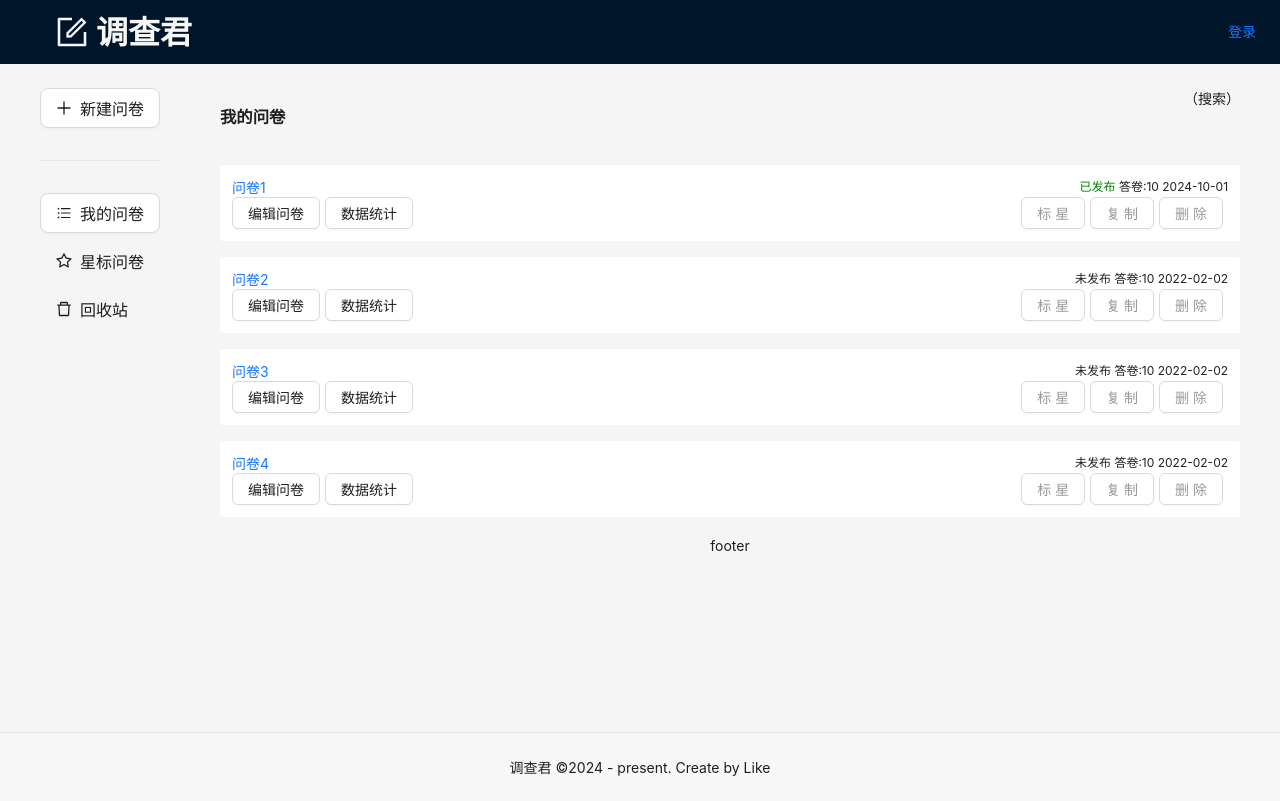
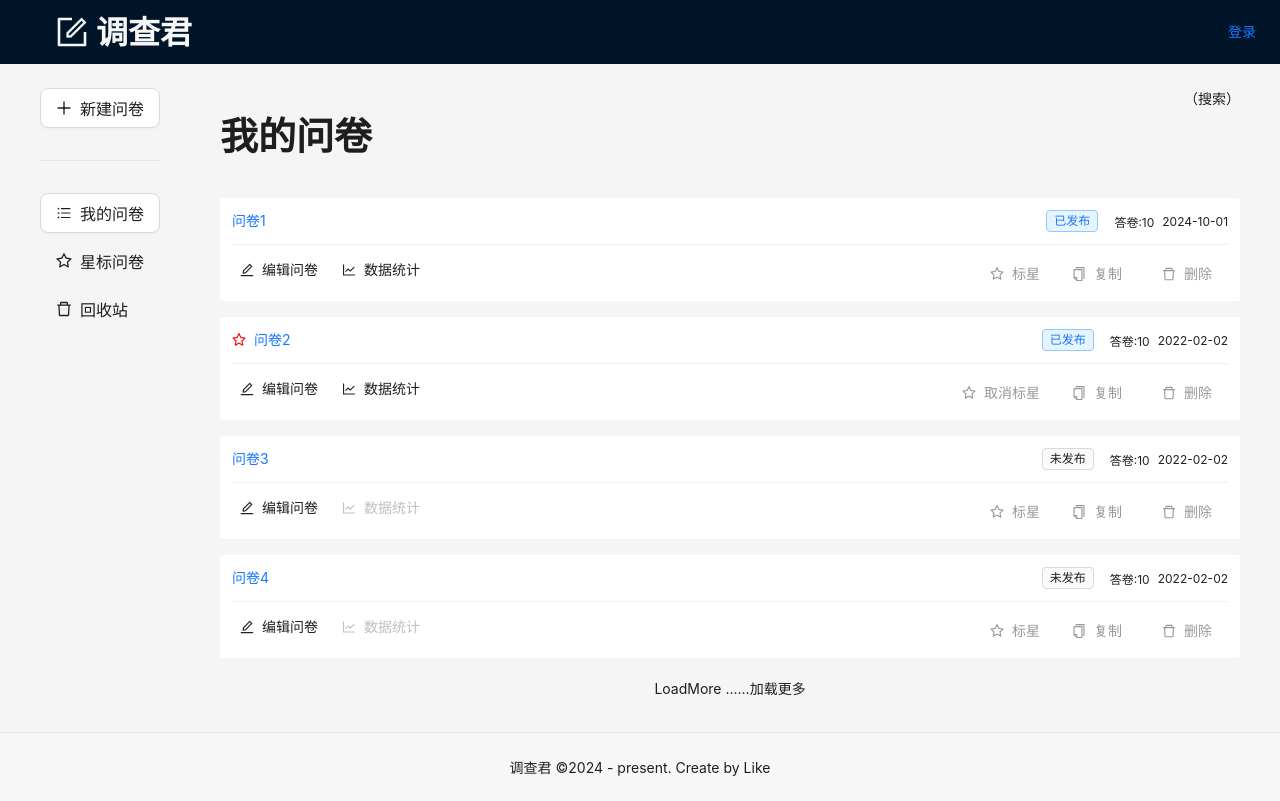
Before and after one commit to n7s4/wj-stars, a React (Create React App) app: page /manage/list in a window 1280 px wide. Built offline with nearby package versions, Linux system fonts and the light colour scheme.

Commit message:
feat:我的问卷页面开发

```diff
--- a/src/components/QuestionCard.module.scss
+++ b/src/components/QuestionCard.module.scss
@@ -26,7 +26,7 @@
   .left {
     flex: 1;
     button {
-      margin-right: 5px;
+      // margin-right: 5px;
     }
   }
   .right {
@@ -34,7 +34,7 @@
     text-align: right;
     button {
       color: #999;
-      margin-right: 5px;
+      // margin-right: 5px;
     }
   }
 }
--- a/src/components/QuestionCard.tsx
+++ b/src/components/QuestionCard.tsx
@@ -1,6 +1,16 @@
 import React, { FC } from "react";
 import styles from "./QuestionCard.module.scss";
-import { Button } from "antd";
+import { Button, Space, Divider, Tag, message, Modal } from "antd";
+import {
+  CopyOutlined,
+  DeleteOutlined,
+  EditOutlined,
+  ExclamationCircleOutlined,
+  LineChartOutlined,
+  StarOutlined,
+} from "@ant-design/icons";
+import { useNavigate, Link } from "react-router-dom";
+import Title from "antd/es/skeleton/Title";
 type PropsType = {
   _id: string;
   title: string;
@@ -11,38 +21,92 @@ type PropsType = {
 };
 const QuestionCard: FC<PropsType> = (props: PropsType) => {
   const { _id, title, isPublished, isStar, answerCount, createAt } = props;
+  const nav = useNavigate();
+  const [messageApi, contextHolder] = message.useMessage();
+  const { confirm } = Modal;
+  const duplicate = () => {
+    messageApi.open({
+      type: "success",
+      content: "复制成功",
+    });
+  };
+  const handleDle = () => {
+    confirm({
+      title: "确定要删除吗？",
+      cancelText: "取消",
+      okText: "确定",
+      content: "删除后无法恢复，确定要删除吗？",
+      icon: <ExclamationCircleOutlined />,
+      onOk: () => {
+        message.success("删除成功");
+      },
+    });
+  };
   return (
-    <>
     <div className={styles.container}>
       <div className={styles.title}>
         <div className={styles.left}>
-            <a href="">{title}</a>
+          <Link
+            to={isPublished ? `/question/stat/${_id}` : `/question/edit/${_id}`}
+          >
+            <Space>
+              {isStar && <StarOutlined style={{ color: "red" }} />}
+              {title}
+            </Space>
+          </Link>
         </div>
         <div className={styles.right}>
+          <Space>
             {isPublished ? (
-              <span style={{ color: "green" }}>已发布</span>
+              <Tag color="processing">已发布</Tag>
             ) : (
-              <span>未发布</span>
+              <Tag>未发布</Tag>
             )}
-            &nbsp;
             <span>答卷:{answerCount}</span>
-            &nbsp;
+
             <span>{createAt}</span>
+          </Space>
         </div>
       </div>
+      <Divider style={{ margin: "12px 0" }} />
       <div className={styles["button-container"]}>
         <div className={styles.left}>
-            <Button>编辑问卷</Button>
-            <Button>数据统计</Button>
+          {contextHolder}
+          <Space>
+            <Button
+              icon={<EditOutlined />}
+              type="text"
+              size="small"
+              onClick={() => nav(`/question/edit/${_id}`)}
+            >
+              编辑问卷
+            </Button>
+            <Button
+              icon={<LineChartOutlined />}
+              type="text"
+              size="small"
+              onClick={() => nav(`/question/stat/${_id}`)}
+              disabled={!isPublished}
+            >
+              数据统计
+            </Button>
+          </Space>
         </div>
         <div className={styles.right}>
-            <Button>标星</Button>
-            <Button>复制</Button>
-            <Button>删除</Button>
+          <Space>
+            <Button icon={<StarOutlined />} size="small" type="text">
+              {isStar ? "取消标星" : "标星"}
+            </Button>
+            <Button icon={<CopyOutlined />} type="text" onClick={duplicate}>
+              复制
+            </Button>
+            <Button icon={<DeleteOutlined />} type="text" onClick={handleDle}>
+              删除
+            </Button>
+          </Space>
         </div>
       </div>
     </div>
-    </>
   );
 };
 export default QuestionCard;
--- a/src/pages/Star.tsx
+++ /dev/null
@@ -1,6 +0,0 @@
-import React, { FC } from "react";
-
-const Star: FC = () => {
-  return <p>Star</p>;
-};
-export default Star;
--- a/src/pages/Star/index.tsx
+++ b/src/pages/Star/index.tsx
@@ -1,6 +1,49 @@
-import React, { FC } from "react";
-
+import React, { FC, useState } from "react";
+import QuestionCard from "../../components/QuestionCard";
+import { useSearchParams } from "react-router-dom";
+import { useTitle } from "ahooks";
+import { Empty, Typography } from "antd";
+import styles from "../manage/Common.module.scss";
+const rawQuestionList = [
+  {
+    _id: "q1",
+    title: "问卷1",
+    isPublished: true,
+    isStar: true,
+    answerCount: 10,
+    createAt: "2024-10-01",
+  },
+  {
+    _id: "q2",
+    title: "问卷2",
+    isPublished: true,
+    isStar: true,
+    answerCount: 10,
+    createAt: "2022-02-02",
+  },
+];
+const { Title } = Typography;
 const Star: FC = () => {
-  return <p>Star</p>;
+  useTitle("调查君 - 星标问卷");
+  const [questionList, ssetQuestionList] = useState(rawQuestionList);
+  return (
+    <>
+      <div className={styles.header}>
+        <div className={styles.left}>
+          <Title>星标问卷</Title>
+        </div>
+        <div className={styles.right}>（搜索）</div>
+      </div>
+      <div className={styles.content}>
+        {questionList.length == 0 && <Empty description="暂无数据" />}
+        {questionList.length > 0 &&
+          questionList.map((q) => {
+            const { _id } = q;
+            return <QuestionCard key={_id} {...q} />;
+          })}
+      </div>
+      <div className={styles.foooter}></div>
+    </>
+  );
 };
 export default Star;
--- a/src/pages/manage/List.tsx
+++ b/src/pages/manage/List.tsx
@@ -1,8 +1,9 @@
 import React, { FC, useState } from "react";
 import QuestionCard from "../../components/QuestionCard";
-import styles from "./List.module.scss";
+import styles from "./Common.module.scss";
 import { useSearchParams } from "react-router-dom";
 import { useTitle } from "ahooks";
+import { Typography } from "antd";
 const rawQuestionList = [
   {
     _id: "q1",
@@ -15,8 +16,8 @@ const rawQuestionList = [
   {
     _id: "q2",
     title: "问卷2",
-    isPublished: false,
-    isStar: false,
+    isPublished: true,
+    isStar: true,
     answerCount: 10,
     createAt: "2022-02-02",
   },
@@ -37,6 +38,7 @@ const rawQuestionList = [
     createAt: "2022-02-02",
   },
 ];
+const { Title } = Typography;
 const List: FC = () => {
   useTitle("调查君 - 我的问卷");
   const [questionList, setQuestionList] = useState(rawQuestionList);
@@ -45,17 +47,19 @@ const List: FC = () => {
     <>
       <div className={styles.header}>
         <div className={styles.left}>
-          <h3>我的问卷</h3>
+          <Title>我的问卷</Title>
         </div>
         <div className={styles.right}>（搜索）</div>
       </div>
       <div className={styles.content}>
-        {questionList.map((q) => {
-          const { _id, title } = q;
-          return <QuestionCard key={_id} {...q} />;
-        })}
+        {/* 问卷列表 */}
+        {questionList.length > 0 &&
+          questionList.map((q) => {
+            const { _id, title } = q;
+            return <QuestionCard key={_id} {...q} />;
+          })}
       </div>
-      <div className={styles.footer}>footer</div>
+      <div className={styles.footer}>LoadMore ......加载更多</div>
     </>
   );
 };
--- a/src/router/index.tsx
+++ b/src/router/index.tsx
@@ -7,7 +7,7 @@ import Home from "../pages/Home";
 import List from "../pages/manage/List";
 import NotFound from "../pages/NotFound";
 import Register from "../pages/Register";
-import Star from "../pages/Star";
+import Star from "../pages/Star/index";
 import Login from "../pages/Login";
 import Trash from "../pages/Trash";
 import Edit from "../pages/question/Edit";
```
Also changed, not shown: src/pages/manage/Common.module.scss (renamed from src/pages/manage/List.module.scss). Lines whose indentation alone changed are shown as unchanged.
